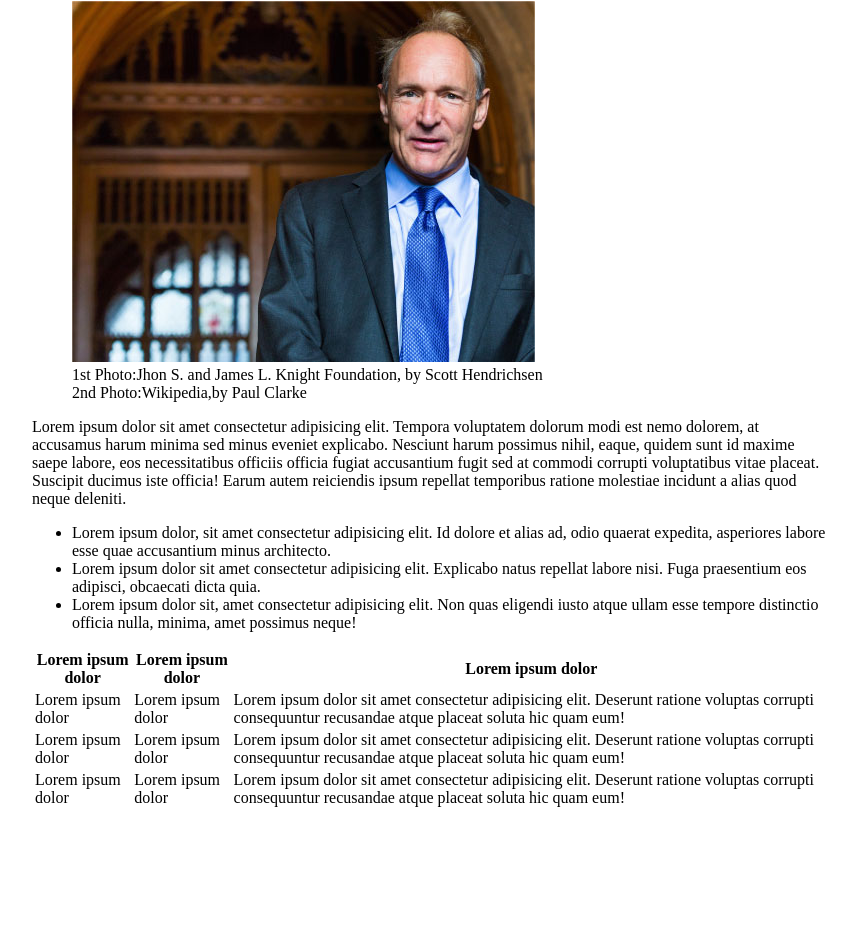
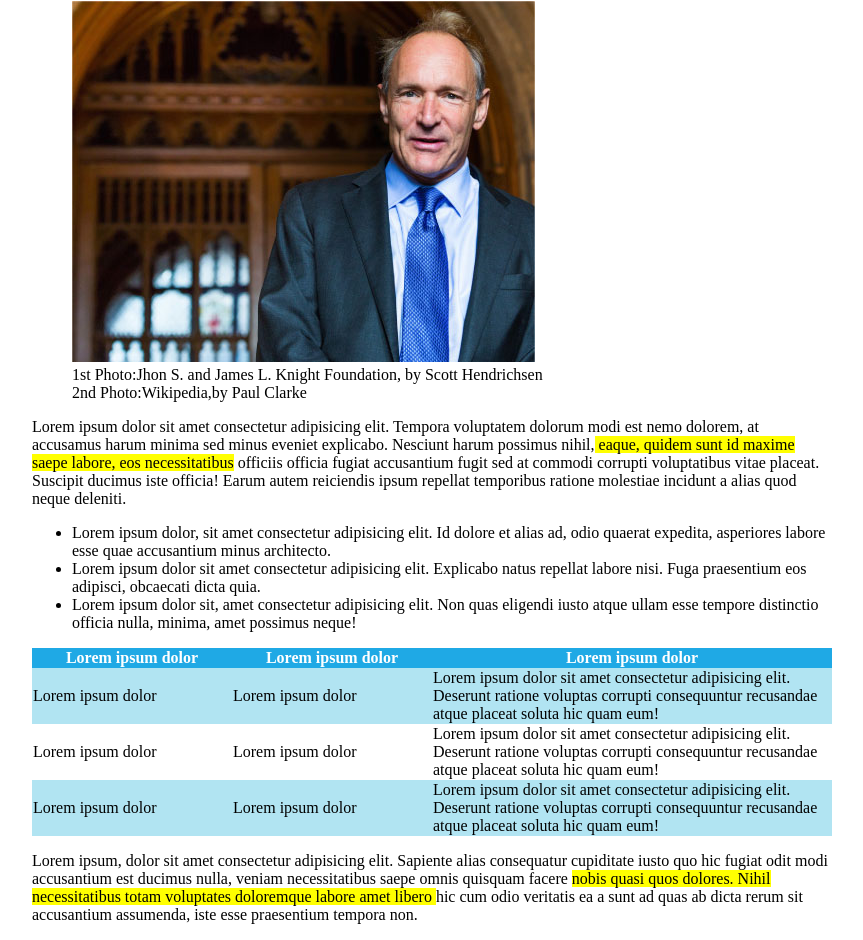
Before and after one commit to gabrieletodaroo9/html-css-booleaner, a plain HTML site: page index.html in a window 1280 px wide. Shown: the part 595-1535 px from the top of the page, without its empty margins (208-1071 px from the left). Before the commit the page ends 1405 px from the top, so only its background shows below. Drawn offline with Linux system fonts and the light colour scheme.

Commit message:
completata formattazione tabella e aggiunto paragrafo finale

```diff
--- a/css/style.css
+++ b/css/style.css
@@ -46,3 +46,23 @@ a {
     max-width: 800px;
     margin: 0 auto;
 }
+
+/* tabella */
+table {
+    border-collapse: collapse;
+}
+
+thead {
+    background-color: #1FA9E5;
+    color: white;
+}
+
+tbody tr:nth-child(odd) {
+    background-color: #B1E4F2;
+}
+th {
+    width: 25%;
+}
+.colonna-larga{
+    width: 50%
+}
--- a/index.html
+++ b/index.html
@@ -32,7 +32,7 @@
                 Scritto da
                 <a href="">The Booleaner</a>
                 <br>
-                il <time>10/10/2020</time>
+                il <time datetime="2020-10-10">10/10/2020</time>
             </address>
         </div>
     </header>
@@ -54,13 +54,15 @@
                     </figcaption>
                 </figure>
             </div>
-
+            <!-- paragrafo principale -->
             <p>Lorem ipsum dolor sit amet consectetur adipisicing elit. Tempora voluptatem dolorum modi est nemo
-                dolorem, at accusamus harum minima sed minus eveniet explicabo. Nesciunt harum possimus nihil, eaque,
-                quidem sunt id maxime saepe labore, eos necessitatibus officiis officia fugiat accusantium fugit sed at
+                dolorem, at accusamus harum minima sed minus eveniet explicabo. Nesciunt harum possimus nihil,<mark>
+                    eaque,
+                    quidem sunt id maxime saepe labore, eos necessitatibus</mark> officiis officia fugiat accusantium
+                fugit sed at
                 commodi corrupti voluptatibus vitae placeat. Suscipit ducimus iste officia! Earum autem reiciendis ipsum
                 repellat temporibus ratione molestiae incidunt a alias quod neque deleniti.</p>
-
+            <!-- lista -->
             <ul>
                 <li>Lorem ipsum dolor, sit amet consectetur adipisicing elit. Id dolore et alias ad, odio quaerat
                     expedita, asperiores labore esse quae accusantium minus architecto. </li>
@@ -69,13 +71,13 @@
                 <li>Lorem ipsum dolor sit, amet consectetur adipisicing elit. Non quas eligendi iusto atque ullam esse
                     tempore distinctio officia nulla, minima, amet possimus neque!</li>
             </ul>
-
+            <!-- tabella -->
             <table>
                 <thead>
                     <tr>
                         <th>Lorem ipsum dolor</th>
                         <th>Lorem ipsum dolor</th>
-                        <th>Lorem ipsum dolor</th>
+                        <th class="colonna-larga">Lorem ipsum dolor</th>
                     </tr>
 
                 </thead>
@@ -86,7 +88,7 @@
                         <td>Lorem ipsum dolor sit amet consectetur adipisicing elit. Deserunt ratione voluptas corrupti
                             consequuntur recusandae atque placeat soluta hic quam eum!</td>
                     </tr>
-                     <tr>
+                    <tr>
                         <td>Lorem ipsum dolor</td>
                         <td>Lorem ipsum dolor</td>
                         <td>Lorem ipsum dolor sit amet consectetur adipisicing elit. Deserunt ratione voluptas corrupti
@@ -101,6 +103,15 @@
 
                 </tbody>
             </table>
+
+            <!-- paragrafo finale -->
+
+            <p>Lorem ipsum, dolor sit amet consectetur adipisicing elit. Sapiente alias consequatur cupiditate iusto quo
+                hic fugiat odit modi accusantium est ducimus nulla, veniam necessitatibus saepe omnis quisquam facere
+                <mark> nobis quasi quos dolores. Nihil necessitatibus totam voluptates doloremque labore amet libero
+                </mark>hic cum odio veritatis ea a sunt ad quas ab dicta rerum sit accusantium assumenda, iste esse praesentium tempora
+                non.
+            </p>
 
         </div>
     </main>
```
